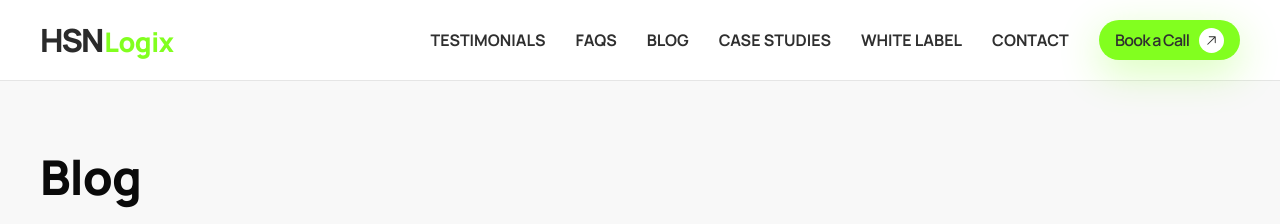
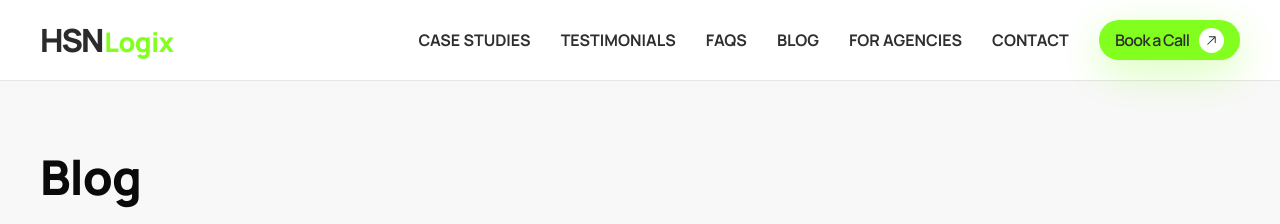
Before and after one commit to gr8ahmad/hsnlogix, a Jekyll site: the page built from blog/index.html, in a window 1280 px wide. Shown: the top 224 px of the page. Built offline with Jekyll 4.4.1, drawn with Linux system fonts in a browser that asks for light colours; a script that is not in the unit is left out.

Commit message:
Reorder main nav, rename White Label to For Agencies
New order in both index.html and _layouts/default.html:
Case Studies -> Testimonials -> FAQs -> Blog -> For Agencies -> Contact

The white-label nav link is renamed from "White Label"/"WHITE LABEL" to
"For Agencies"/"FOR AGENCIES" (casing matches each file's existing
convention), still pointing to /white-label/. No other nav links, hrefs,
or page content changed.

Co-Authored-By: Claude Sonnet 5 <noreply@anthropic.com>
Claude-Session: https://claude.ai/code/session_01X3fwyffFG1gTsMeLmuHCDj

```diff
--- a/_layouts/default.html
+++ b/_layouts/default.html
@@ -96,12 +96,11 @@
       </div>
 
       <nav class="site-header__menu">
+        <a href="{{ '/case-studies/' | relative_url }}" class="site-header__link">Case Studies</a>
         <a href="{{ '/#testimonials' | relative_url }}" class="site-header__link">Testimonials</a>
         <a href="{{ '/#faqs' | relative_url }}" class="site-header__link">FAQs</a>
-
         <a href="{{ '/blog/' | relative_url }}" class="site-header__link">Blog</a>
-        <a href="{{ '/case-studies/' | relative_url }}" class="site-header__link">Case Studies</a>
-        <a href="{{ '/white-label/' | relative_url }}" class="site-header__link">White Label</a>
+        <a href="{{ '/white-label/' | relative_url }}" class="site-header__link">For Agencies</a>
         <a href="{{ '/#contact' | relative_url }}" class="site-header__link">Contact</a>
       </nav>
 
--- a/index.html
+++ b/index.html
@@ -86,11 +86,11 @@ Cal("init", {origin:"https://cal.com"});
 
     <!-- Navigation Menu -->
     <nav class="site-header__menu">
+      <a href="{{ '/case-studies' | relative_url }}" class="site-header__link">CASE STUDIES</a>
       <a href="#testimonials" class="site-header__link">Testimonials</a>
       <a href="#faqs" class="site-header__link">FAQs</a>
       <a href="{{ '/blog' | relative_url }}" class="site-header__link">BLOG</a>
-      <a href="{{ '/case-studies' | relative_url }}" class="site-header__link">CASE STUDIES</a>
-      <a href="{{ '/white-label' | relative_url }}" class="site-header__link">WHITE LABEL</a>
+      <a href="{{ '/white-label' | relative_url }}" class="site-header__link">FOR AGENCIES</a>
       <a href="#contact" class="site-header__link">Contact</a>
     </nav>
 
```
